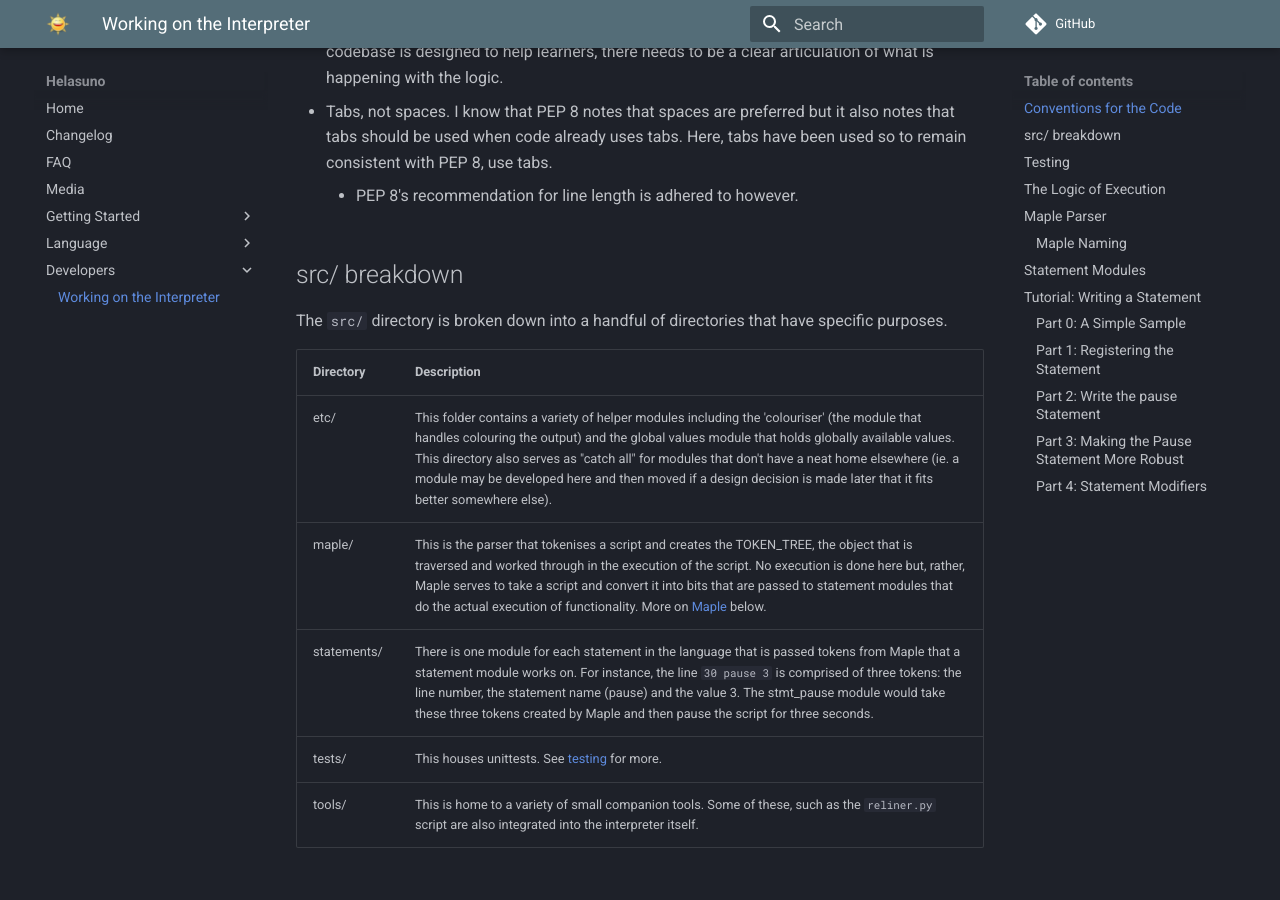
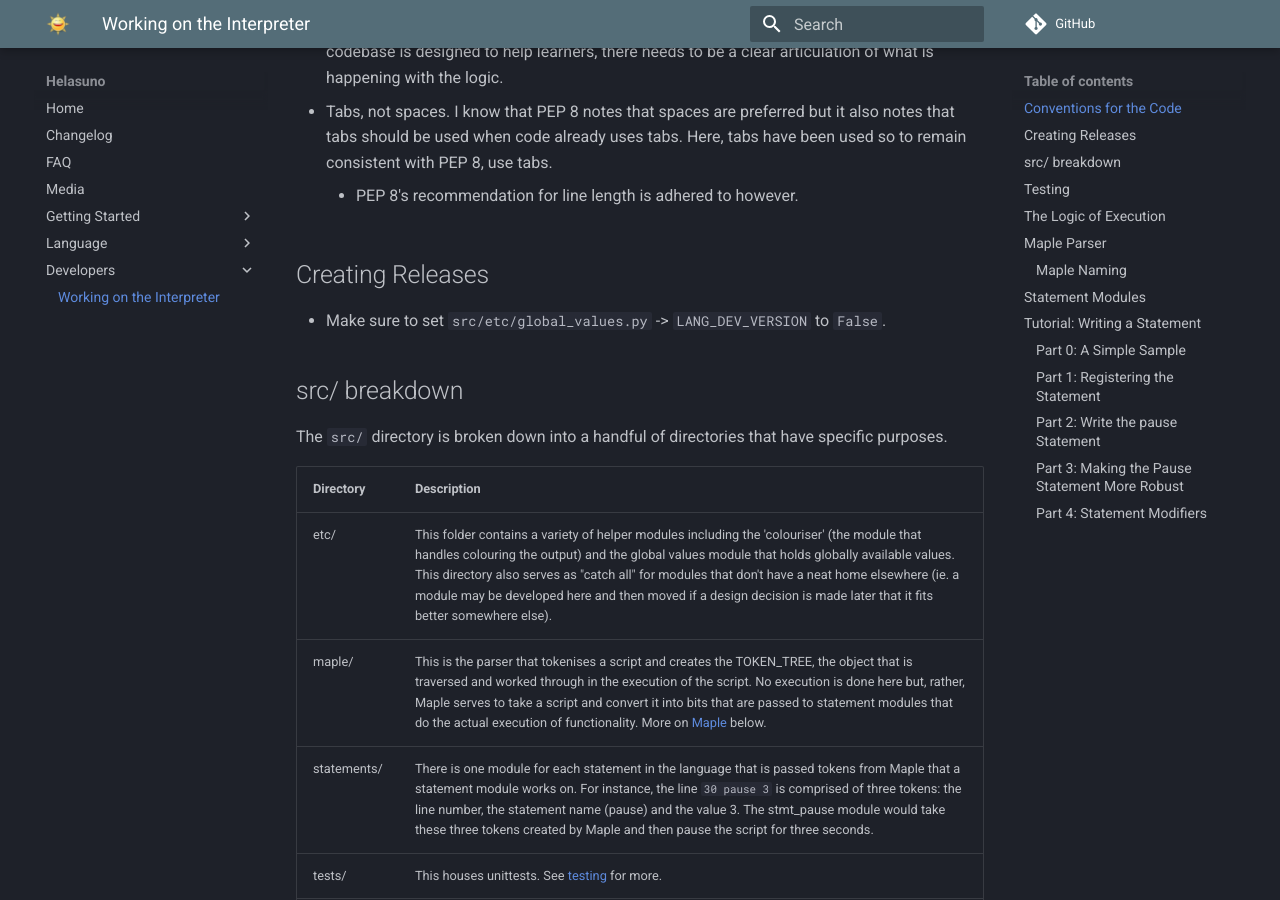
Before and after one commit to helasuno/webpage, an MkDocs documentation site: the page built from docs/development.md, in a window 1280 px wide and 900 px high, scrolled down 685 px. Built offline with MkDocs 1.6.1 and Material for MkDocs 9.7.7, drawn with Linux system fonts in a browser that asks for light colours; comment, search, counter and statistics services are not loaded.

Commit message:
New error code (24) and LANG_DEV_VERSION info.

```diff
--- a/docs/development.md
+++ b/docs/development.md
@@ -16,7 +16,8 @@ This document outlines how to work on the interpreter and thus, the language its
 * Tabs, not spaces. I know that PEP 8 notes that spaces are preferred but it also notes that tabs should be used when code already uses tabs. Here, tabs have been used so to remain consistent with PEP 8, use tabs.
     * PEP 8's recommendation for line length is adhered to however.
 
-
+## Creating Releases
+* Make sure to set `src/etc/global_values.py` -> `LANG_DEV_VERSION` to `False`.
 
 ## src/ breakdown
 The `src/` directory is broken down into a handful of directories that have specific purposes.
```
Also changed, not shown: docs/lang_conventions.md (+1 -0 lines).
